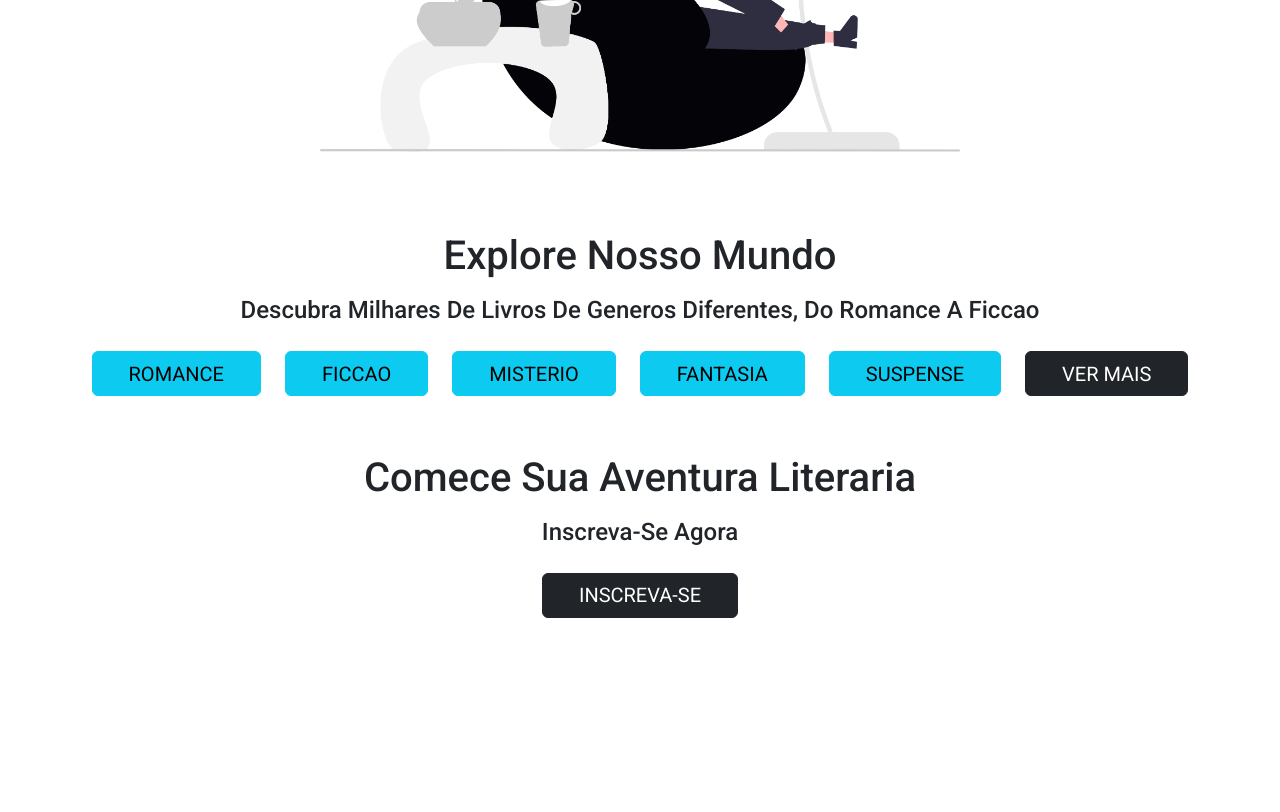
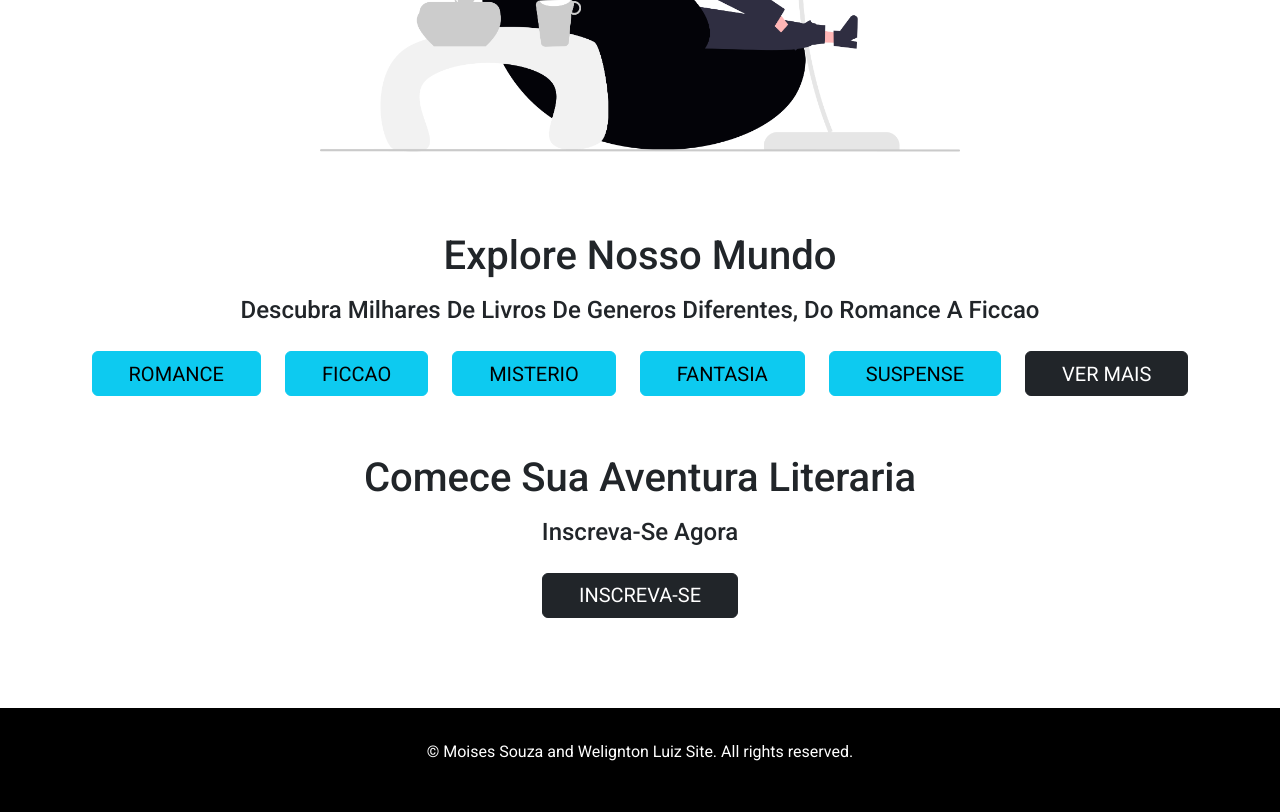
Before and after one commit to welingtonluiz/bookstore, a plain HTML site: page index.html in a window 1280 px wide. Shown: the part 802-1614 px from the top of the page. Before the commit the page ends 1430 px from the top, so only its background shows below. Drawn offline with nearby package versions, Linux system fonts and the light colour scheme.

Commit message:
feat: Moises, eu adicionei o footer e já o estilizei

```diff
--- a/css/style.css
+++ b/css/style.css
@@ -88,3 +88,11 @@
     font-size: 1.25rem;
     text-transform: uppercase;
 }
+
+#footer{
+    text-align: center;
+    margin-top: 5rem;
+    color: #fff;
+    background-color: #000;
+    padding: 2rem;
+}
--- a/index.html
+++ b/index.html
@@ -45,5 +45,8 @@
             <a href="#" class="btn btn-dark">Inscreva-se</a>
         </section>
     </main>
+    <footer id="footer">
+        <p>&copy; Moises Souza and Welignton Luiz Site. All rights reserved.</p>
+    </footer>
 </body>
 </html>
```
